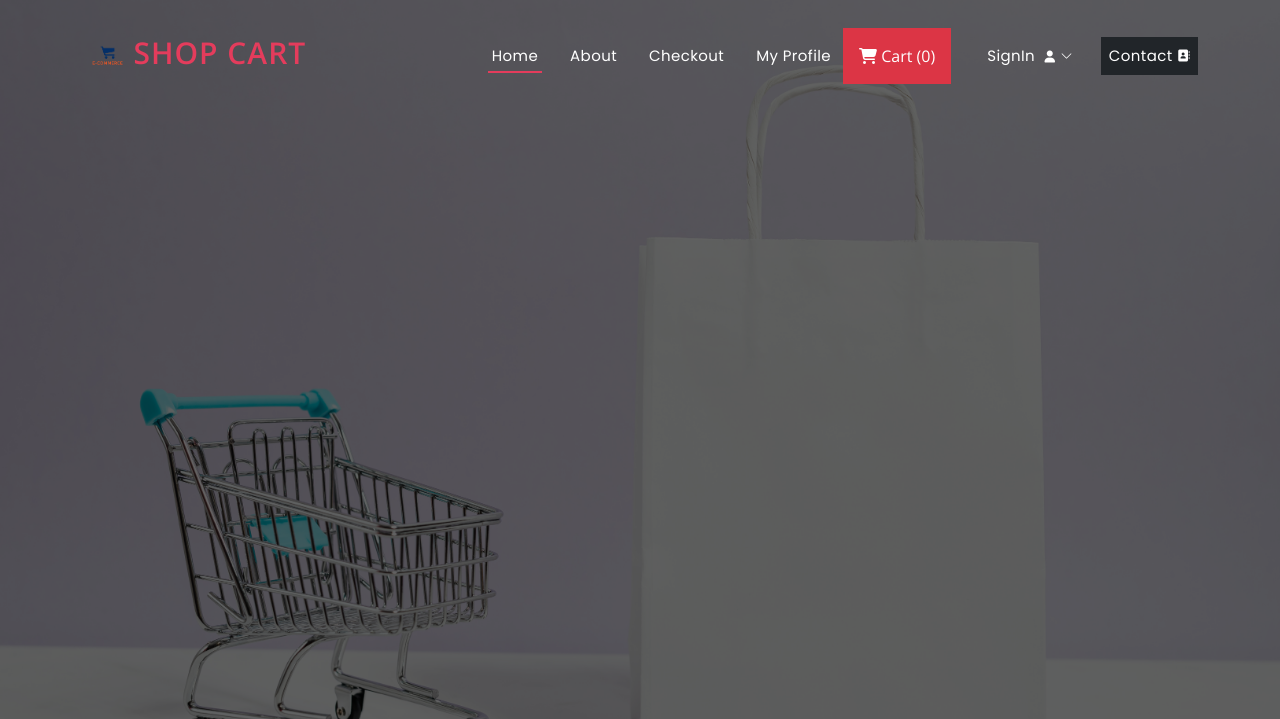
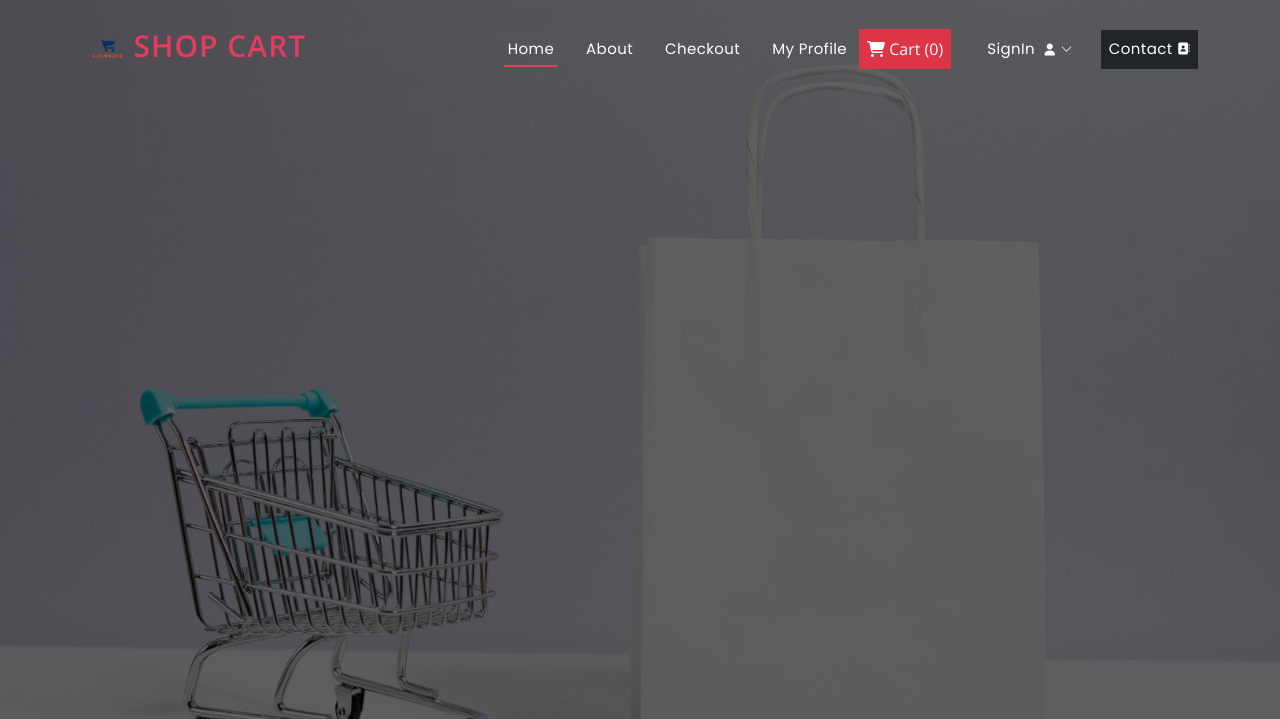
Before and after one commit to kusvaibhav/Shop-Cart, a Django app: page /auth/request-reset-email/ in a window 1280 px wide. Shown: the top 719 px of the page. Run offline with Django 4.2, Linux system fonts and the light colour scheme; some libraries are stand-ins or nearby versions.

Commit message:
Initial commit

```diff
--- a/authcart/views.py
+++ b/authcart/views.py
@@ -44,7 +44,7 @@ def signup(request):
 
         # email_message = EmailMessage(email_subject,message,settings.EMAIL_HOST_USER,[email])
         # email_message.send()
-        messages.success(request,"Activate Your Account by clicking the link in your gmail {message}")
+        messages.success(request,f"Activate Your Account by clicking the link in your gmail {message}")
         return redirect('/auth/login/')
 
     return render(request,"signup.html")
--- a/templates/base.html
+++ b/templates/base.html
@@ -55,7 +55,7 @@
           <li><a class="nav-link scrollto" href="/checkout">Checkout</a></li>
           <li><a class="nav-link scrollto" href="/profile">My Profile</a></li>
 
-          <button type="button" class="nav-link scrollto bg-danger p-3 m-2 text-white" id="popcart" data-container="body" data-toggle="popover" data-placement="bottom" data-html="true" ><i class="fa-solid fa-cart-shopping"></i>  Cart (<span id="cart">0</span>)
+          <button type="button" class="nav-link scrollto bg-danger p-2 m-2 text-white" id="popcart" data-container="body" data-toggle="popover" data-placement="bottom" data-html="true" ><i class="fa-solid fa-cart-shopping"></i>  Cart (<span id="cart">0</span>)
           </button>
 
 
@@ -74,7 +74,7 @@
 
           {% endif %}
 
-          <li><a class="nav-link scrollto bg-dark p-2 m-2s" href="/conmtact">Contact <i class="fa-solid fa-address-book"></i></a></li>
+          <li><a class="nav-link scrollto bg-dark p-2 m-2s" href="/contact">Contact <i class="fa-solid fa-address-book"></i></a></li>
         </ul>
         <i class="bi bi-list mobile-nav-toggle"></i>
       </nav><!-- .navbar -->
--- a/templates/login.html
+++ b/templates/login.html
@@ -28,6 +28,9 @@
     <br />
 
     <button type="submit" class="btn btn-dark">LogIn</button>
+    <br>
+    <span> Forget Password? <a href="/auth/request-reset-email/">Reset</a></span>
+    <br>
 
     <br />
     New user? <a href="/auth/signup/">Sign Up</a>
--- a/templates/request-reset-email.html
+++ b/templates/request-reset-email.html
@@ -1,5 +1,5 @@
 {% extends 'base.html' %}
-{% block title %}Reset password{% endblock title %}
+{% block title %}reset password{% endblock title %}
 {% block content %}
 
 <div class="card bg-light p-5">
```
Also changed, not shown: db.sqlite3.
